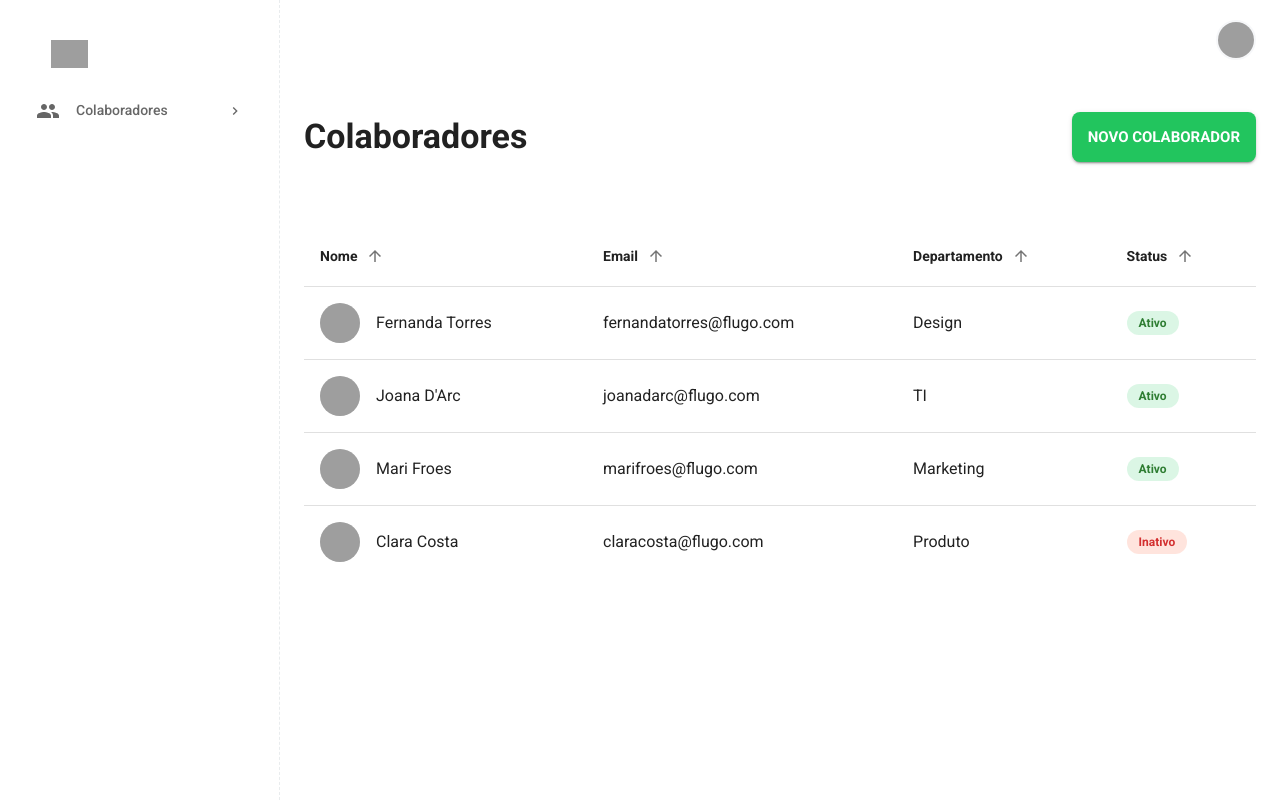
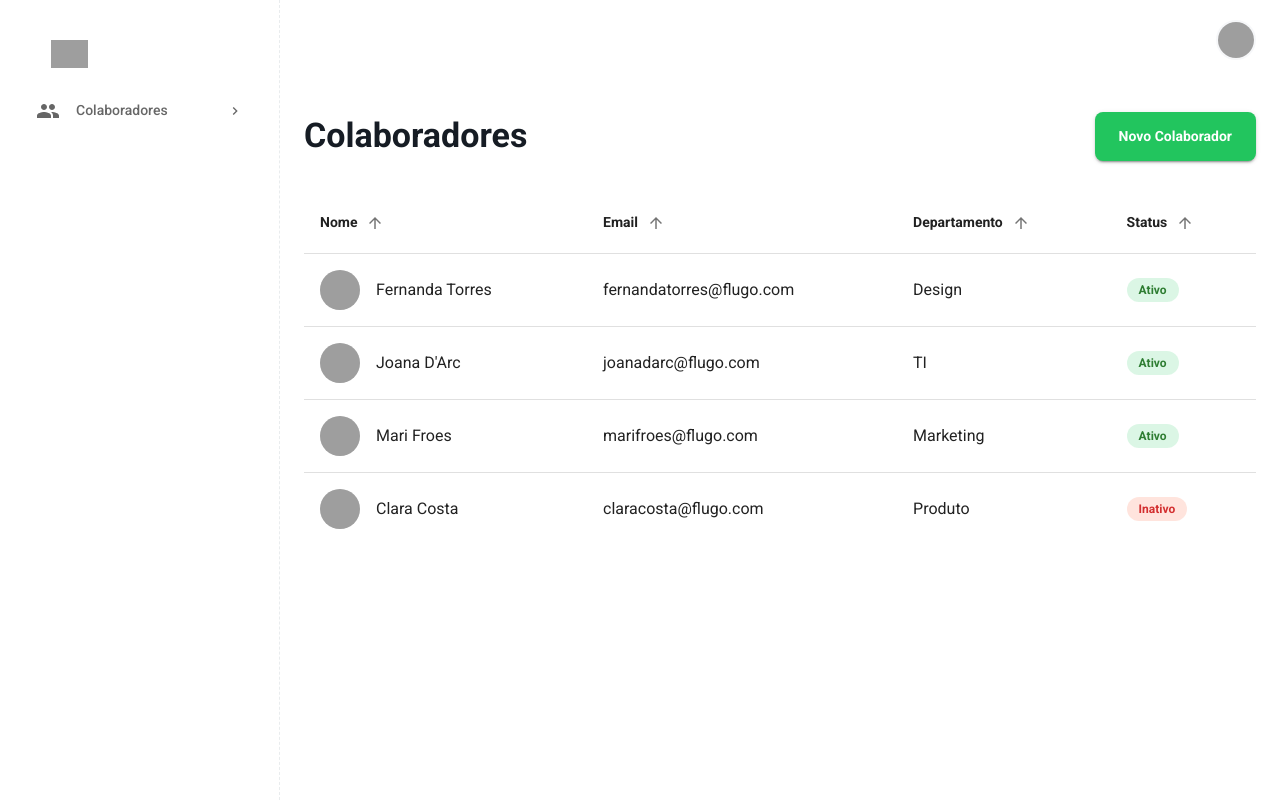
Before and after one commit to rauzola/Flugo, a Next.js app: page / in a window 1280 px wide. Built offline with nearby package versions, Linux system fonts and the light colour scheme; grey boxes are pictures that could not be loaded.

Commit message:
feat: ajuste no build

```diff
--- a/src/app/layout.tsx
+++ b/src/app/layout.tsx
@@ -1,23 +1,23 @@
-import type { Metadata } from "next";
-import ThemeWrapper from "../components/ThemeWrapper";
-import "./globals.css";
+import type { Metadata } from 'next'
+import './globals.css'
+import ThemeWrapper from '@/components/ThemeWrapper'
 
 export const metadata: Metadata = {
-  title: "Flugo - Sistema de Gestão",
-  description: "Sistema de gestão de colaboradores da Flugo",
-};
+  title: 'Flugo',
+  description: 'Sistema de gestão de colaboradores',
+}
 
 export default function RootLayout({
   children,
-}: Readonly<{
-  children: React.ReactNode;
-}>) {
+}: {
+  children: React.ReactNode
+}) {
   return (
     <html lang="pt-BR">
       <head>
         <link
           rel="stylesheet"
-          href="https://fonts.googleapis.com/css?family=Roboto:300,400,500,700&display=swap"
+          href="https://fonts.googleapis.com/css2?family=Roboto:wght@300;400;500;700&display=swap"
         />
       </head>
       <body>
@@ -26,5 +26,5 @@ export default function RootLayout({
         </ThemeWrapper>
       </body>
     </html>
-  );
+  )
 }
--- a/src/app/page.tsx
+++ b/src/app/page.tsx
@@ -1,89 +1,53 @@
 "use client"
 
-import {
-  Box,
-  Container,
-  Typography,
-  Button,
-  Paper
-} from '@mui/material';
-import { Add as AddIcon } from '@mui/icons-material';
-
-import { useState } from 'react';
+import React from 'react';
+import { Box, Typography, Button, Container } from '@mui/material';
 import { useRouter } from 'next/navigation';
 import Sidebar from '@/components/Sidebar';
 import Header from '@/components/Header';
 import EmployeeTable from '@/components/EmployeeTable';
 
 export default function Home() {
-  const [showNewEmployeeForm, setShowNewEmployeeForm] = useState(false);
   const router = useRouter();
 
   const handleNewEmployee = () => {
-    setShowNewEmployeeForm(true);
     router.push('/cadcolaborador');
   };
 
   return (
-    <Box sx={{
-      display: 'flex',
-      minHeight: '100vh',
-      width: '100vw',
-      overflow: 'hidden'
-    }}>
+    <Box sx={{ display: 'flex', minHeight: '100vh', width: '100vw', overflow: 'hidden' }}>
       <Sidebar />
 
       <Box sx={{ flexGrow: 1, display: 'flex', flexDirection: 'column' }}>
         <Header />
 
-        <Container
-          maxWidth={false}
-          sx={{
-            py: 4,
-            flexGrow: 1,
-            px: 4
-          }}
-        >
-          <Box
-            sx={{
-              display: 'flex',
-              justifyContent: 'space-between',
-              alignItems: 'center',
-              mb: 4,
-              maxWidth: 1078,
-              mx: 'auto',
-              width: '100%'
-            }}
-          >
-            <Typography variant="h4" component="h1" sx={{ fontWeight: 700 }}>
+        <Container maxWidth={false} sx={{ py: 4, flexGrow: 1, px: 4 }}>
+          <Box sx={{ display: 'flex', justifyContent: 'space-between', alignItems: 'center', mb: 4 }}>
+            <Typography variant="h4" sx={{ fontWeight: 600, color: '#161C24' }}>
               Colaboradores
             </Typography>
-
             <Button
               variant="contained"
-              // startIcon={<AddIcon />}
               onClick={handleNewEmployee}
               sx={{
                 backgroundColor: '#22C55E',
-                color: 'white',
-                px: 2,
-                py: 1.5,
-                fontSize: '0.9375rem',
-                fontWeight: 600,
                 '&:hover': {
                   backgroundColor: '#16A34A',
                 },
+                textTransform: 'none',
+                px: 3,
+                py: 1.5,
+                fontSize: '0.875rem',
+                fontWeight: 600,
               }}
             >
               Novo Colaborador
             </Button>
           </Box>
 
-          <Box sx={{ display: 'flex', justifyContent: 'center' }}>
-            <EmployeeTable />
-          </Box>
+          <EmployeeTable />
         </Container>
       </Box>
     </Box>
   );
-};
+}
```
